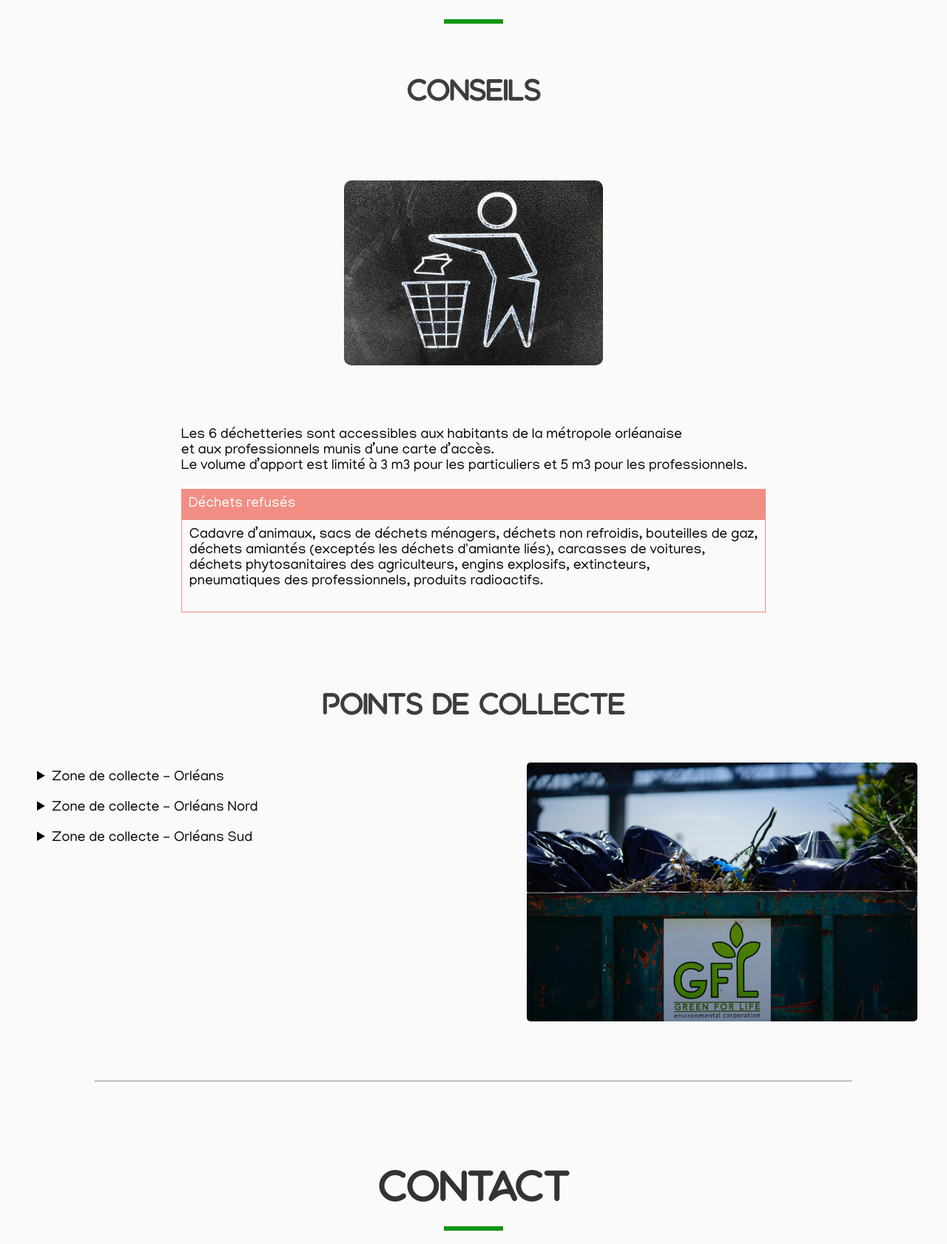
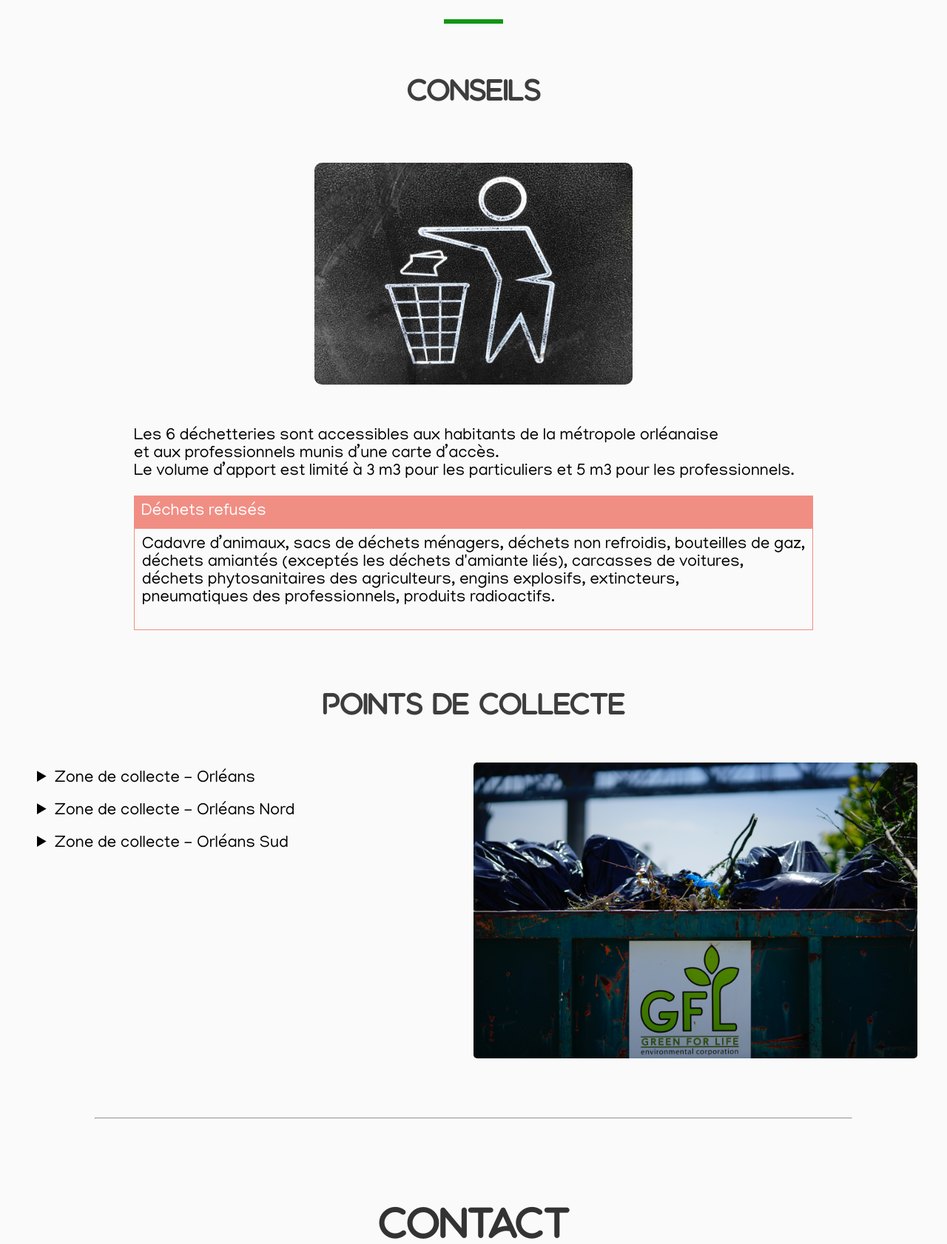
Before and after one commit to sdesousa/MyGreenCity_PHP, a PHP site: page /homepage.html in a window 1280 px wide. Shown: the part 3324-5006 px from the top of the page at 74% size. Run offline with PHP 8.4, Linux system fonts and the light colour scheme.

Commit message:
modif font associations et ajustement police

```diff
--- a/homepage.html
+++ b/homepage.html
@@ -67,7 +67,7 @@
 			<div class="assosLinks">
                 <div class="divAssPict">
                     <a href="asso1.html"><img class="asso1Pict" src="images/asso1.jpg" alt="Conservatoire d'espaces naturels région centre val de Loire"></a>
-                    <p class="assosNames">Conservatoire des espaces naturels<br> Centre-Val de Loire</p>
+                    <p class="assosNames">Conservatoire des espaces naturels<br> Centre-Val de Loire </p>
                 </div>
                 <div class="divAssPict">
                     <a href="asso2.html"><img class="asso2Pict" src="images/asso2.jpg" alt="Loiret Nature Environement"></a>
--- a/style.css
+++ b/style.css
@@ -21,6 +21,11 @@ html {
 @font-face {
 	font-family: "Rustico";
 	src: url("polices/Rustico-V2-Regular.otf");
+}
+
+@font-face {
+	font-family: "";
+	src: url("");
 }
 
 h1 {
@@ -319,8 +324,8 @@ nav {
 	}
 
 	.imgTrier {
-		height: 250px;
-		width: 350px;
+		height: 300px;
+		width: 430px;
 		border-radius: 10px;
 	}
 
@@ -329,7 +334,7 @@ nav {
 		flex-direction: column;
 		justify-content: space-around;
 		margin-bottom: 15px;
-		font-size: 1.2em;
+		font-size: 1.4em;
 	}
 
 	.conseilsDroite {
@@ -339,7 +344,7 @@ nav {
 	}
 
 	.secCollecte {
-		height: 500px;
+		height: 550px;
 	}
 
 	.dechetsRefusText {
@@ -347,14 +352,14 @@ nav {
 		border-color: rgba(234, 37, 16, .5);
 		padding: 10px;
 		padding-bottom: 30px;
-		font-size: 1.2em;
+		font-size: 1.4em;
 	}
 
 	.titleDechetsRefus {
 		background-color: rgba(234, 37, 16, .5);
 		color: white;
 		padding: 10px;
-		font-size: 1.2em;
+		font-size: 1.4em;
 	}
 
 	.pointsCollecte {
@@ -368,7 +373,7 @@ nav {
 		flex-direction: column;
 		align-items: flex-start;
 		width: 700px;
-		font-size: 1.2em;
+		font-size: 1.4em;
 	}
 
 	summary:hover {
@@ -380,8 +385,8 @@ nav {
 	}
 
 	.imgContainer {
-		height: 350px;
-		width: 550px;
+		height: 400px;
+		width: 600px;
 		border-radius: 5px;
 	}
 
@@ -443,7 +448,7 @@ nav {
 
 	.secAssociations{
 		height: 700px;
-		background-color: rgb(200, 200, 200, .8);
+		background: url("images/green_cup.png");
 		padding: 10px;
 	}
 
```
Also changed, not shown: images/green_cup.png (added), polices/HorizonRounded.otf (added).
